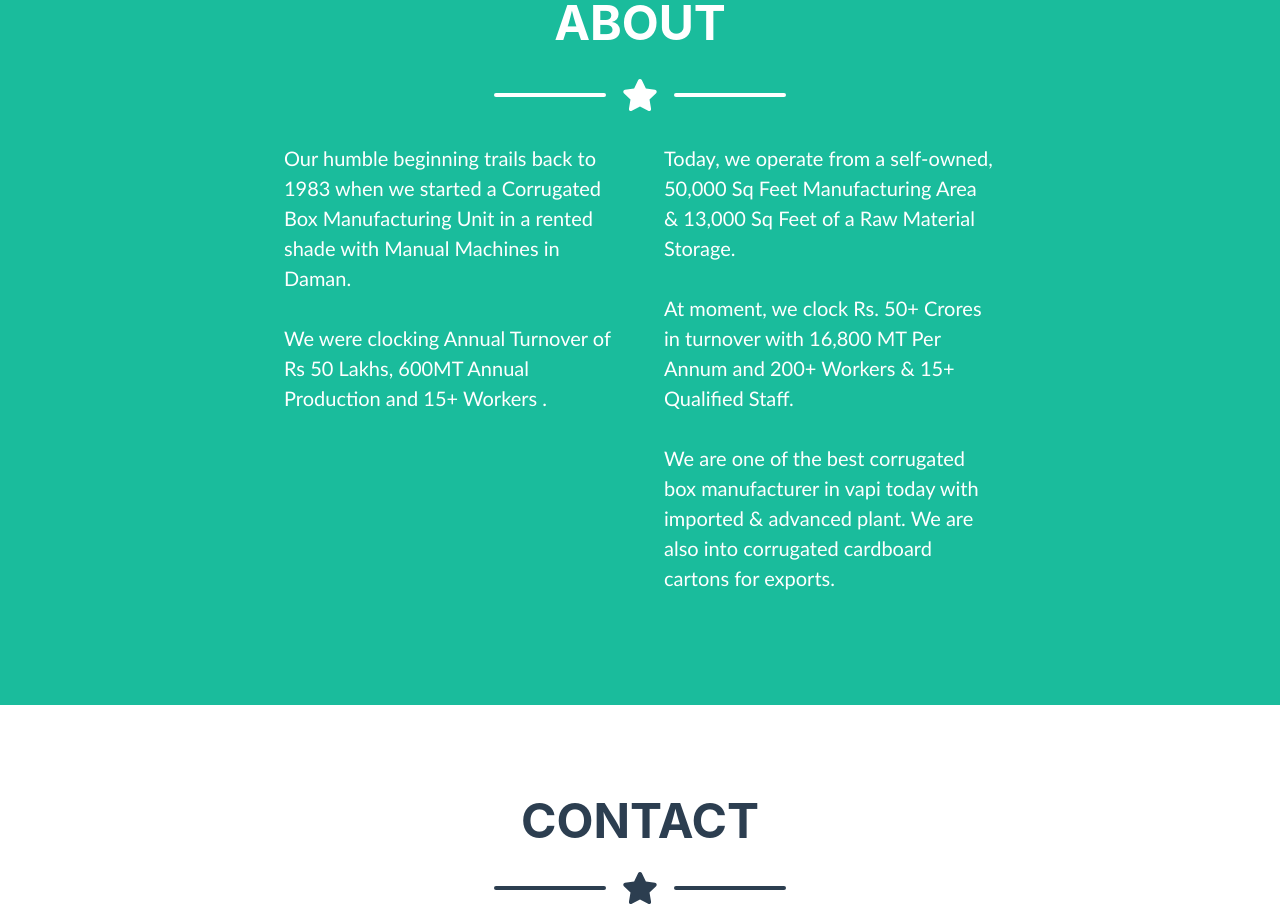
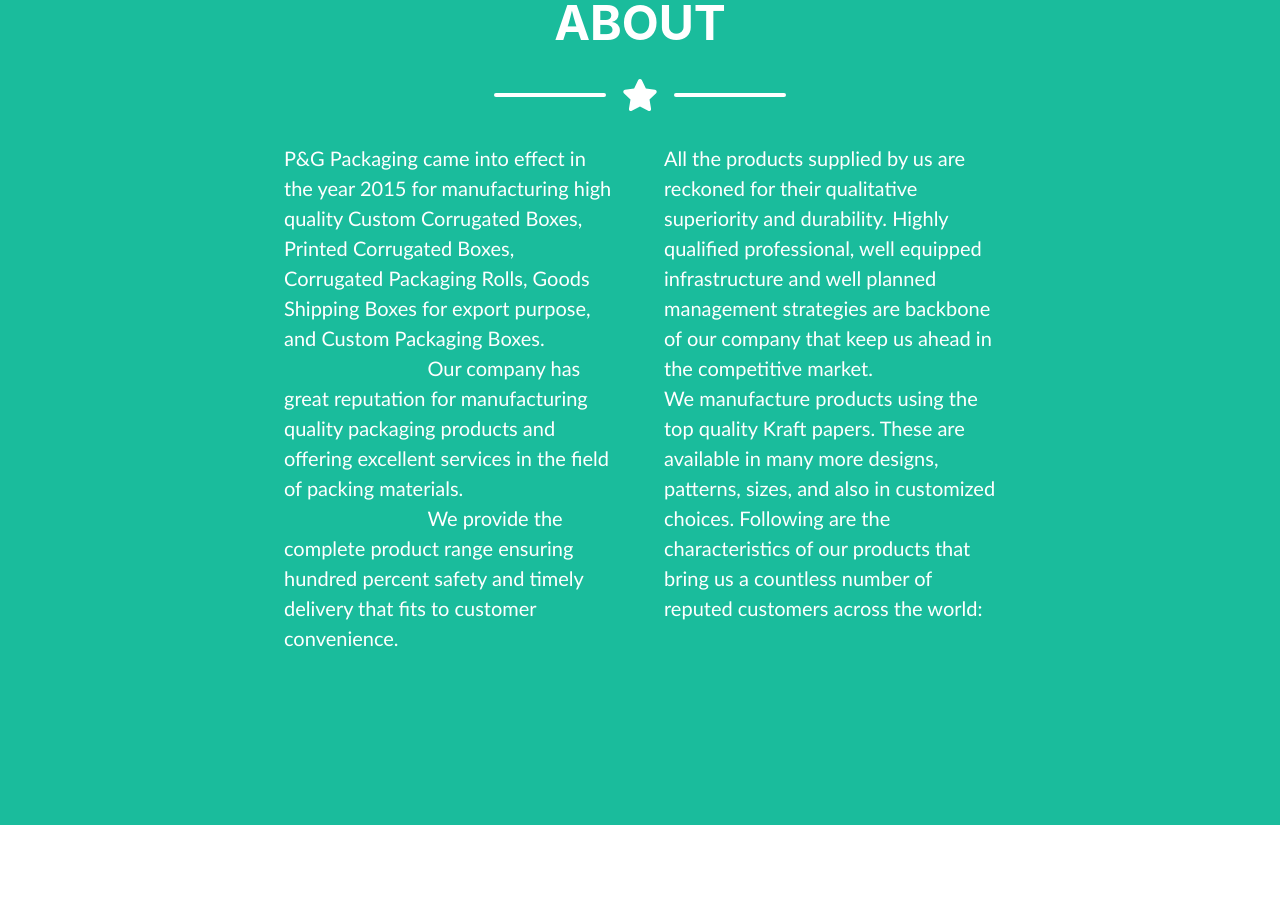
Before and after one commit to nikneal91/nikneal91.github.io, a plain HTML site: page index.html in a window 1280 px wide. Shown: the part 1790-2708 px from the top of the page. Drawn offline with nearby package versions, Linux system fonts and the light colour scheme; a web font is replaced by a local one.

Commit message:
Update index.html

```diff
--- a/index.html
+++ b/index.html
@@ -284,16 +284,16 @@ Manufacturer, Supplier &amp; Exporter </p>
                 <!-- About Section Content-->
                 <div class="row">
                     <div class="col-lg-4 ml-auto">
-                        <p class="pre-wrap lead">Our humble beginning trails back to 1983 when we started a Corrugated Box Manufacturing Unit in a rented shade with Manual Machines in Daman.
+                        <p class="pre-wrap lead">P&G Packaging came into effect in the year 2015 for manufacturing high quality Custom Corrugated Boxes, Printed Corrugated Boxes, Corrugated Packaging Rolls, Goods Shipping Boxes for export purpose, and Custom Packaging Boxes.
+                            Our company has great reputation for manufacturing quality packaging products and offering excellent services in the field of packing materials.
+                            We provide the complete product range ensuring hundred percent safety and timely delivery that fits to customer convenience.
 
-We were clocking Annual Turnover of Rs 50 Lakhs, 600MT Annual Production and 15+ Workers . </p>
+ </p>
                     </div>
                     <div class="col-lg-4 mr-auto">
-                        <p class="pre-wrap lead">Today, we operate from a self-owned, 50,000 Sq Feet Manufacturing Area &amp; 13,000 Sq Feet of a Raw Material Storage.
-
-At moment, we clock Rs. 50+ Crores in turnover with 16,800 MT Per Annum and 200+ Workers &amp; 15+ Qualified Staff.
-
-We are one of the best corrugated box manufacturer in vapi today with imported &amp; advanced plant. We are also into corrugated cardboard cartons for exports.</p>
+                        <p class="pre-wrap lead">All the products supplied by us are reckoned for their qualitative superiority and durability. Highly qualified professional, well equipped infrastructure and well planned management strategies are backbone of our company that keep us ahead in the competitive market.
+We manufacture products using the top quality Kraft papers. These are available in many more designs, patterns, sizes, and also in customized choices. Following are the characteristics of our products that bring us a countless number of reputed customers across the world:
+</p>
                     </div>
                 </div>
             </div>
```
